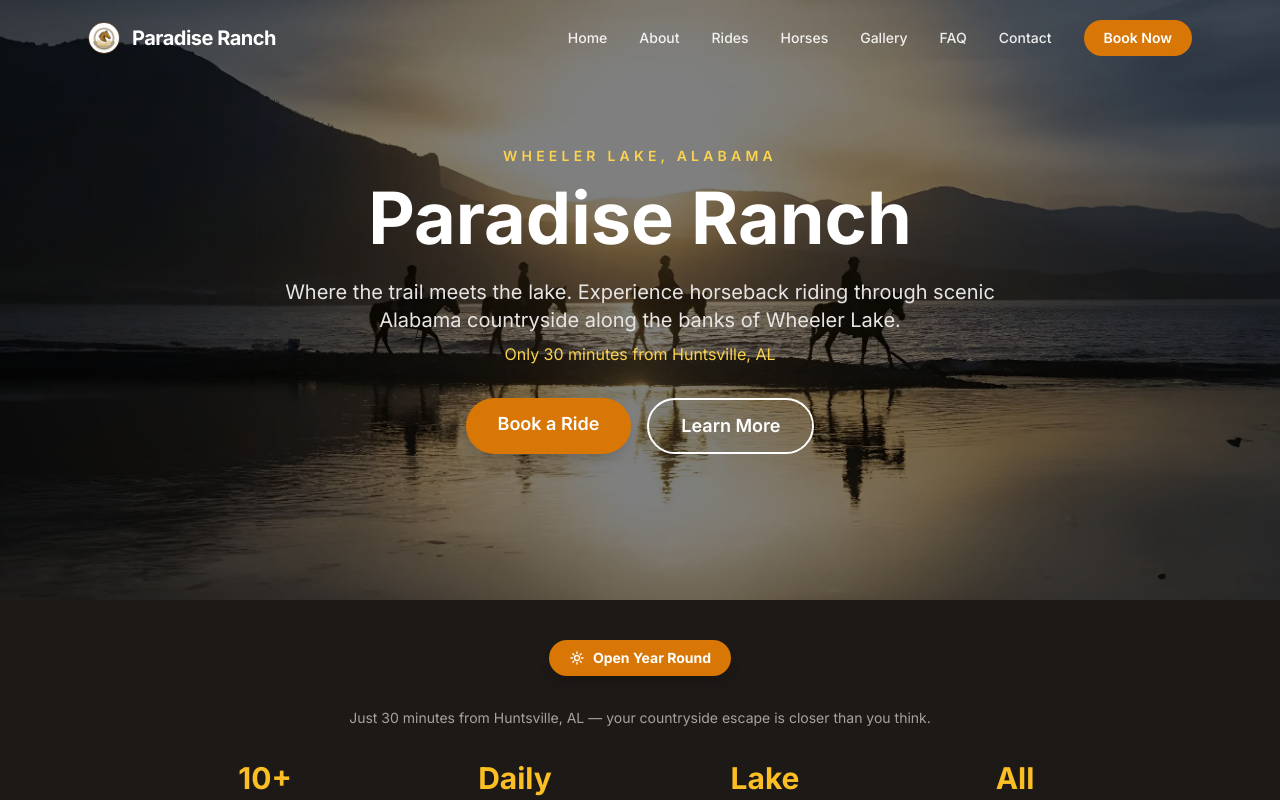
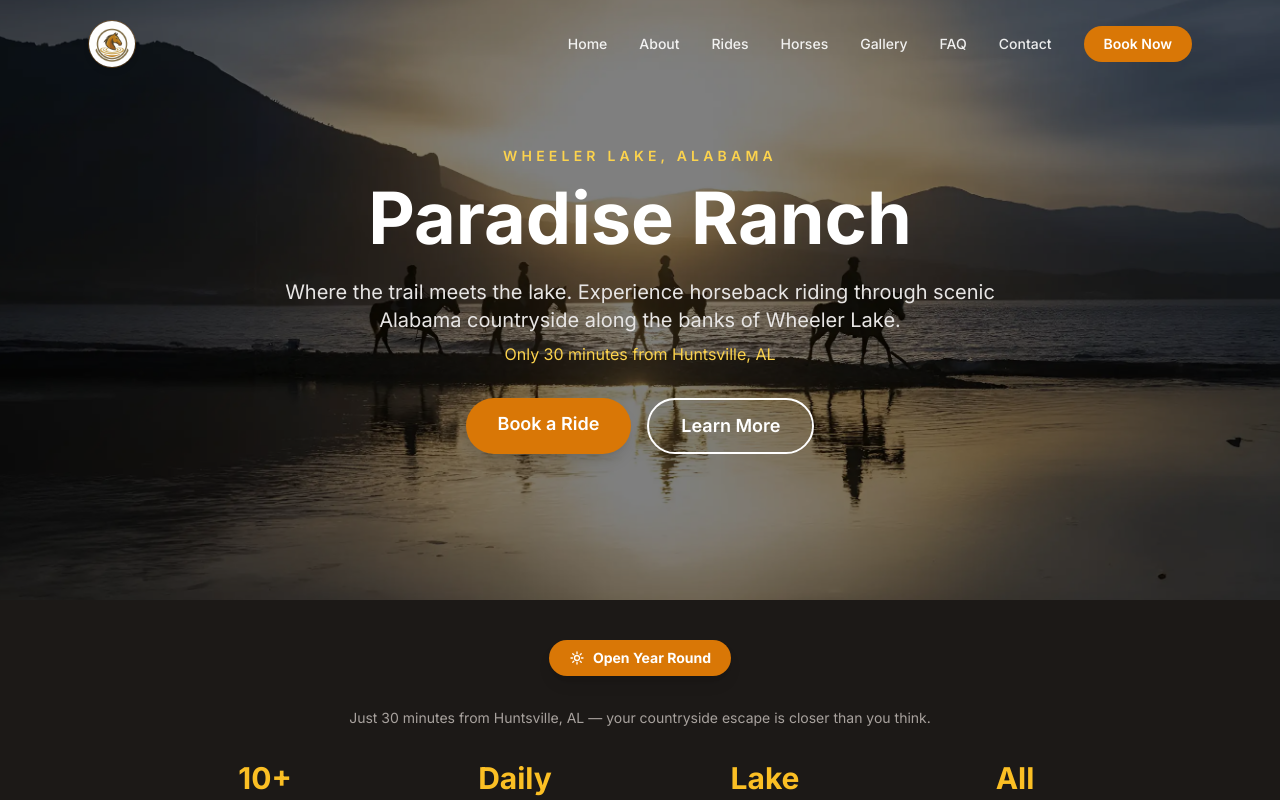
Before and after one commit to Pathik2011/paradise-ranch, a Next.js app: page / in a window 1280 px wide. Shown: the top 800 px of the page. Built offline with nearby package versions, Linux system fonts and the light colour scheme.

Commit message:
Show logo emblem only in Navbar and apply dynamic scroll-resize sizing animation

```diff
--- a/app/components/Navbar.tsx
+++ b/app/components/Navbar.tsx
@@ -33,15 +33,14 @@ export default function Navbar({ forceSolid = false }: { forceSolid?: boolean })
             <div className="max-w-6xl mx-auto px-6 flex items-center justify-between">
                 <Link
                     href="/"
-                    className={`flex items-center gap-3 text-xl font-bold tracking-tight transition ${isSolid ? 'text-stone-800' : 'text-white'
-                        }`}
+                    className="flex items-center transition"
+                    aria-label="Paradise Ranch Home"
                 >
                     <img
                         src="/logo.jpg"
                         alt="Paradise Ranch Logo"
-                        className="h-8 w-8 rounded-full object-cover border border-amber-600/30 shadow-sm"
+                        className={`rounded-full object-cover border border-amber-600/30 shadow-md transition-all duration-300 ${isSolid ? 'h-10 w-10' : 'h-12 w-12'}`}
                     />
-                    <span>Paradise Ranch</span>
                 </Link>
 
                 {/* Desktop links */}
```
